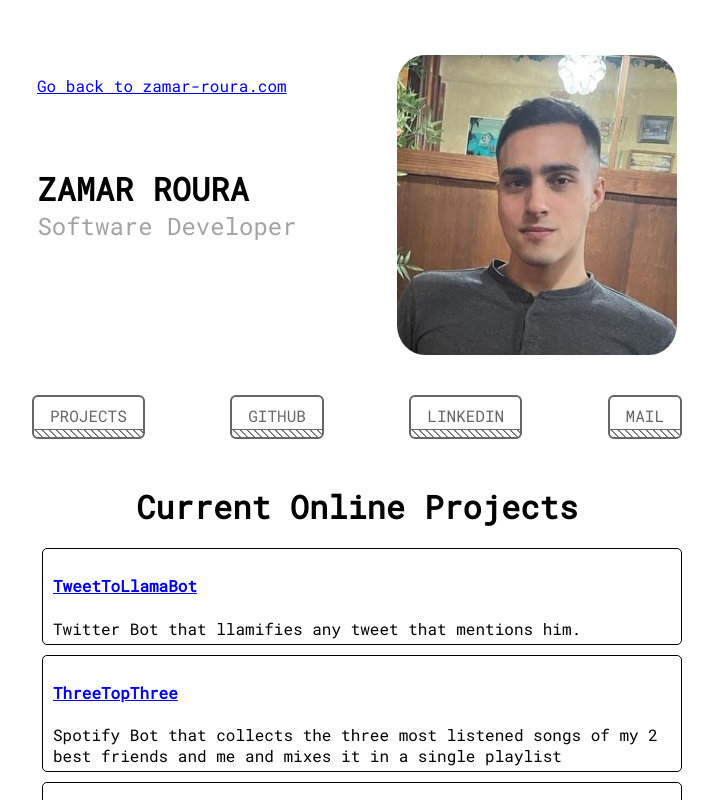
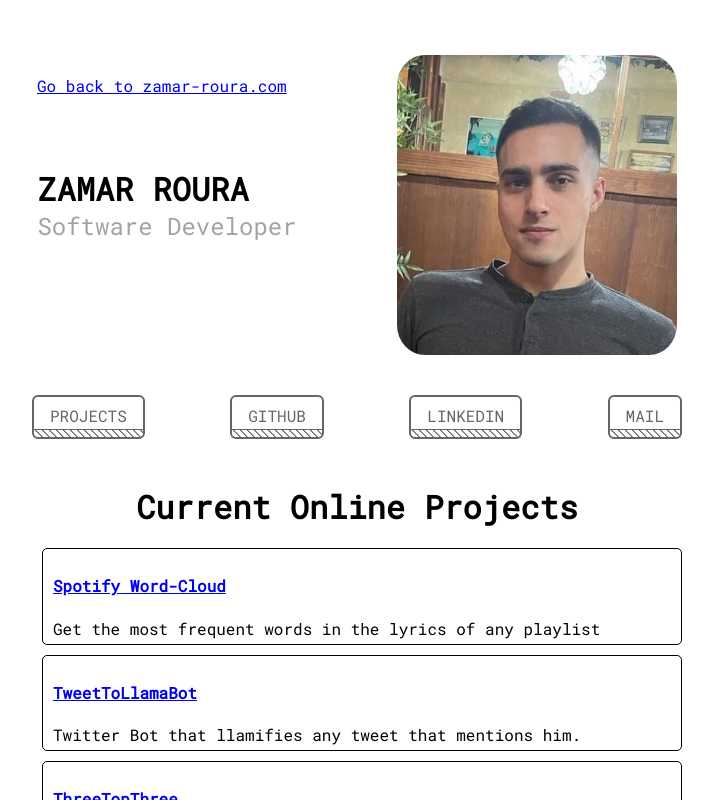
Before and after one commit to zamar-roura/zamar-roura-web, a Next.js app: page /projects in a window 1280 px wide. Shown: the top 800 px of the page, without its empty margins (283-996 px from the left). Built offline with nearby package versions, Linux system fonts and the light colour scheme; a web font is replaced by a local one.

Commit message:
Add spotifyWordCloud

```diff
--- a/components/ProjectsComponent/ProjectsComponent.js
+++ b/components/ProjectsComponent/ProjectsComponent.js
@@ -1,6 +1,12 @@
 import React from 'react';
 import ProjectBoxComponent from './ProjectBoxComponent/ProjectBoxComponent';
 import styles from './ProjectsComponent.module.css';
+
+let spotifyWordCloud={
+  'title': "Spotify Word-Cloud",
+  'description':'Get the most frequent words in the lyrics of any playlist',
+  'href':'https://zamar-roura.com/spotify-wordcloud'
+}
 
 let tweetToLlamaBot={
   'title': "TweetToLlamaBot",
@@ -41,13 +47,15 @@ const ProjectsComponent = () => {
   return(
   <div className={styles.ProjectsComponent}>
     <h1 className="nomato">Current Online Projects</h1>
+    <ProjectBoxComponent project={spotifyWordCloud}></ProjectBoxComponent>
     <ProjectBoxComponent project={tweetToLlamaBot}></ProjectBoxComponent>
     <ProjectBoxComponent project={threeTopThree}></ProjectBoxComponent>
-    <ProjectBoxComponent project={quicklyPressTheButton}></ProjectBoxComponent>
+
 
 
     <h1>Mobile App Development</h1>
       <ProjectBoxComponent project={commonDevs}></ProjectBoxComponent>
+      <ProjectBoxComponent project={quicklyPressTheButton}></ProjectBoxComponent>
 
     <h1>App experimentation</h1>
       <ProjectBoxComponent project={TinderAdventures}></ProjectBoxComponent>
```
